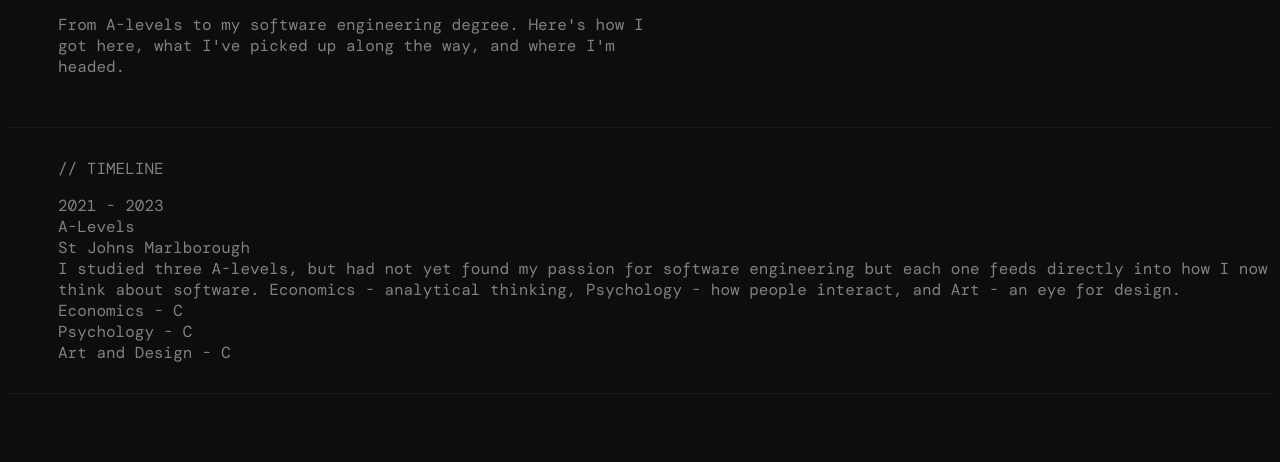
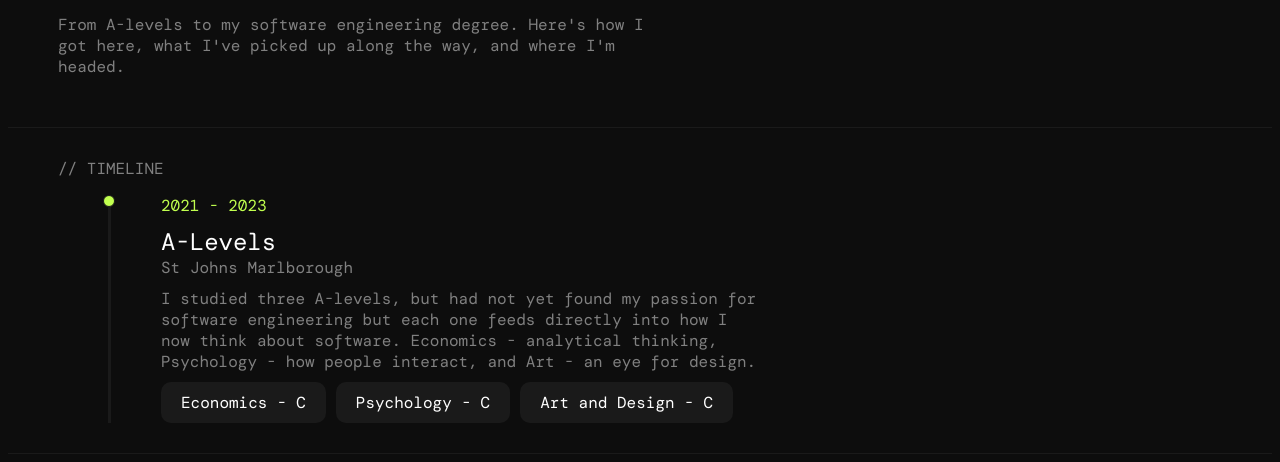
Before and after one commit to Ge021/portfolio_site, a plain HTML site: page about.html in a window 1280 px wide. Shown: the part 354-816 px from the top of the page. Drawn offline with nearby package versions, Linux system fonts and the light colour scheme.

Commit message:
Added design for first timeline entry

```diff
--- a/styles/styles.css
+++ b/styles/styles.css
@@ -187,3 +187,56 @@ em {
     height: 10px;
     display: inline-block;
 }
+
+#timeline {
+    margin-left: 50px;
+    padding-left: 50px;
+    border-left: 3px solid #1a1a1a;
+}
+
+.timeline_entry {
+    position: relative;
+}
+
+.entry_dot {
+    position: absolute;
+    left: -58px;
+    top: 0px;
+    width: 10px;
+    height: 10px;
+    background: #C1FF4F;
+    border-radius: 10px;
+    border: 1px solid #1a1a1a;
+
+}
+
+.entry_year {
+    color: #C1FF4F;
+}
+
+.entry_title {
+    color: #ffff;
+    font-size: 1.5rem;
+    margin: 10px 0 0 0;
+}
+
+.entry_sub {
+    margin: 0 0 10px 0;
+}
+
+.entry_description {
+    width: 600px;
+    margin: 0 0 10px 0;
+}
+
+.skills_container {
+    display: flex;
+    gap: 10px;
+}
+
+.skill {
+    padding: 10px 20px;
+    border-radius: 10px;
+    color: white;
+    background: #1a1a1a;
+}
```
